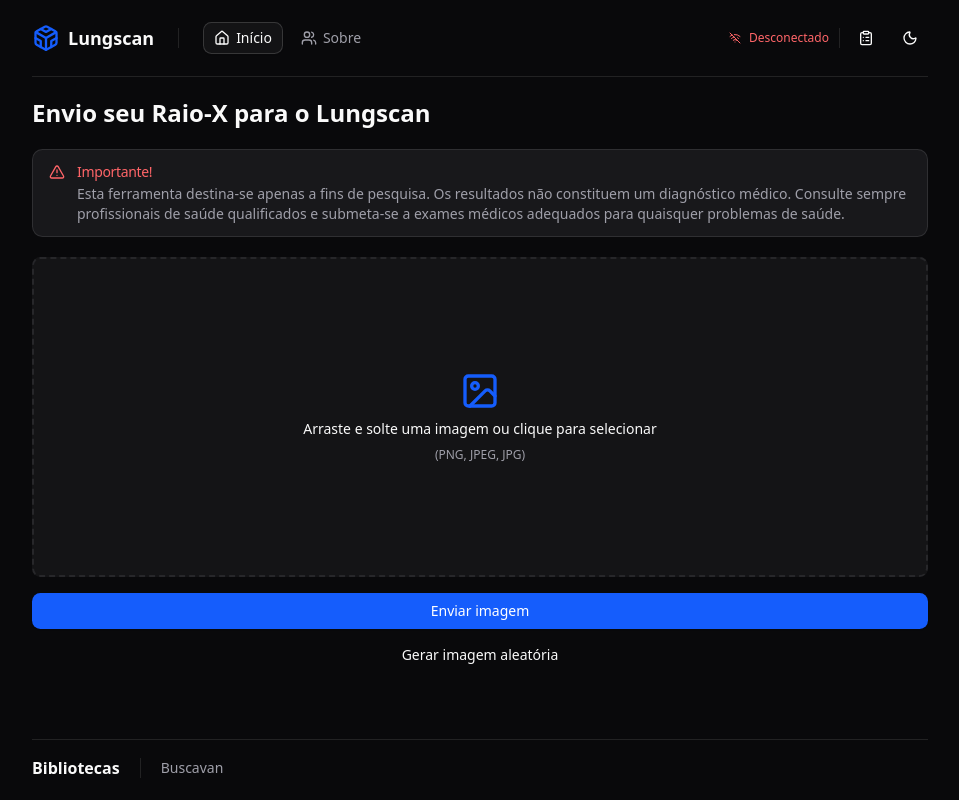
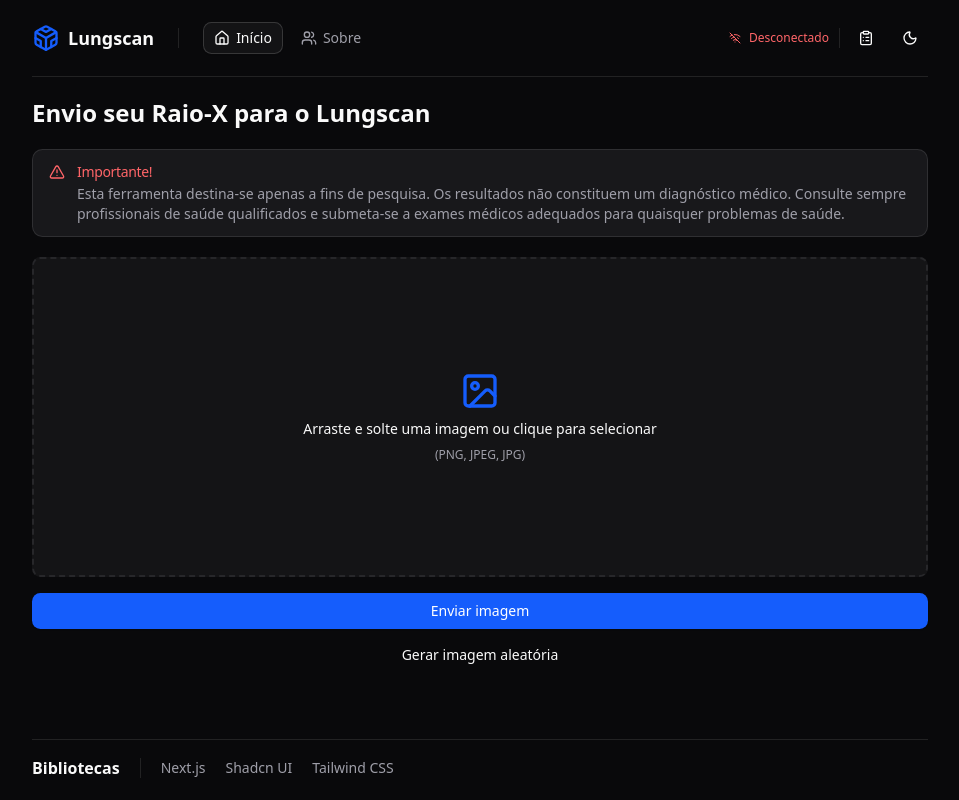
Before and after one commit to lungscan/lungscan-frontend, a Next.js app: page / in a window 1280 px wide. Shown: the whole page, without its empty margins (160-1119 px from the left). Built offline with nearby package versions, Linux system fonts and the light colour scheme; no server answers.

Commit message:
chore: add client wrapper

```diff
--- a/src/app/(app)/_components/analysis-results.tsx
+++ b/src/app/(app)/_components/analysis-results.tsx
@@ -3,18 +3,17 @@
 import { pathologyData } from '@/mocks/pathology-data'
 import { PathologyDetailsSheet } from './pathology-details-sheet'
 import { Separator } from '@/components/ui/separator'
-import { useAnalysisResults } from '@/hooks/use-analysis-results'
+import { AnalysisResponse } from '@/http/api-client'
 
 interface AnalysisResultsProps {
   showResults: boolean
+  data?: AnalysisResponse
 }
 
-export function AnalysisResults({ showResults }: AnalysisResultsProps) {
-  const { analysisResults } = useAnalysisResults()
-
+export function AnalysisResults({ showResults, data }: AnalysisResultsProps) {
   return (
     <>
-      {showResults && analysisResults ? (
+      {showResults && data ? (
         <>
           <Separator />
 
--- /dev/null
+++ b/src/app/(app)/_components/client-wrapper.tsx
@@ -0,0 +1,21 @@
+'use client'
+
+import { AnalysisResponse } from '@/http/api-client'
+import { useState } from 'react'
+import { UploadFileForm } from './upload-file-form'
+import { AnalysisResults } from './analysis-results'
+
+interface ClientWrapperProps {
+  showResults: boolean
+}
+
+export function ClientWrapper({ showResults }: ClientWrapperProps) {
+  const [analysisResults, setAnalysisResults] = useState<AnalysisResponse>()
+
+  return (
+    <>
+      <UploadFileForm onUploadSuccess={setAnalysisResults} />
+      <AnalysisResults showResults={showResults} data={analysisResults} />
+    </>
+  )
+}
--- a/src/app/(app)/_components/upload-file-form.tsx
+++ b/src/app/(app)/_components/upload-file-form.tsx
@@ -8,11 +8,10 @@ import { Button } from '@/components/ui/button'
 import { cn } from '@/lib/utils'
 import { Image as ImageIcon, Loader2 } from 'lucide-react'
 import { toast } from 'sonner'
-import apiService from '@/http/api-client'
+import apiService, { AnalysisResponse } from '@/http/api-client'
 import { pathologyData } from '@/mocks/pathology-data'
 import { uploadImageAction } from '../actions'
 import Cookies from 'js-cookie'
-import { useAnalysisResults } from '@/hooks/use-analysis-results'
 
 const schema = z.object({
   file: z.instanceof(File),
@@ -20,9 +19,11 @@ const schema = z.object({
 
 type FormData = z.infer<typeof schema>
 
-export function UploadFileForm() {
-  const { setAnalysisResults } = useAnalysisResults()
+interface UploadFileFormProps {
+  onUploadSuccess: (data: AnalysisResponse) => void
+}
 
+export function UploadFileForm({ onUploadSuccess }: UploadFileFormProps) {
   const {
     register,
     handleSubmit,
@@ -41,12 +42,7 @@ export function UploadFileForm() {
     try {
       const { response, updatedPathologyData } = await uploadImageAction(file)
 
-      setAnalysisResults({
-        success: true,
-        predictions: response.predictions,
-        pathologies_detected: response.pathologies_detected,
-        model_info: response.model_info,
-      })
+      onUploadSuccess(response)
 
       pathologyData.splice(0, pathologyData.length, ...updatedPathologyData)
 
--- a/src/app/(app)/page.tsx
+++ b/src/app/(app)/page.tsx
@@ -1,8 +1,7 @@
 import { Alert, AlertDescription, AlertTitle } from '@/components/ui/alert'
 import { AlertTriangle } from 'lucide-react'
-import { UploadFileForm } from './_components/upload-file-form'
-import { AnalysisResults } from './_components/analysis-results'
 import { cookies } from 'next/headers'
+import { ClientWrapper } from './_components/client-wrapper'
 
 export default async function Home() {
   const cookie = await cookies()
@@ -23,9 +22,7 @@ export default async function Home() {
         </AlertDescription>
       </Alert>
 
-      <UploadFileForm />
-
-      <AnalysisResults showResults={showResults} />
+      <ClientWrapper showResults={showResults} />
     </main>
   )
 }
--- a/src/components/footer.tsx
+++ b/src/components/footer.tsx
@@ -7,13 +7,28 @@ export function Footer() {
 
       <Separator orientation="vertical" className="!h-5" />
 
-      {/* TODO */}
       <a
-        href="https://github.com/Buscavan"
-        className="text-sm text-muted-foreground font-medium hover:underline"
+        href="https://nextjs.org/"
+        className="text-sm text-muted-foreground hover:underline"
         target="_blank"
       >
-        Buscavan
+        Next.js
+      </a>
+
+      <a
+        href="https://ui.shadcn.com/"
+        className="text-sm text-muted-foreground hover:underline"
+        target="_blank"
+      >
+        Shadcn UI
+      </a>
+
+      <a
+        href="https://tailwindcss.com/"
+        className="text-sm text-muted-foreground hover:underline"
+        target="_blank"
+      >
+        Tailwind CSS
       </a>
     </footer>
   )
```
